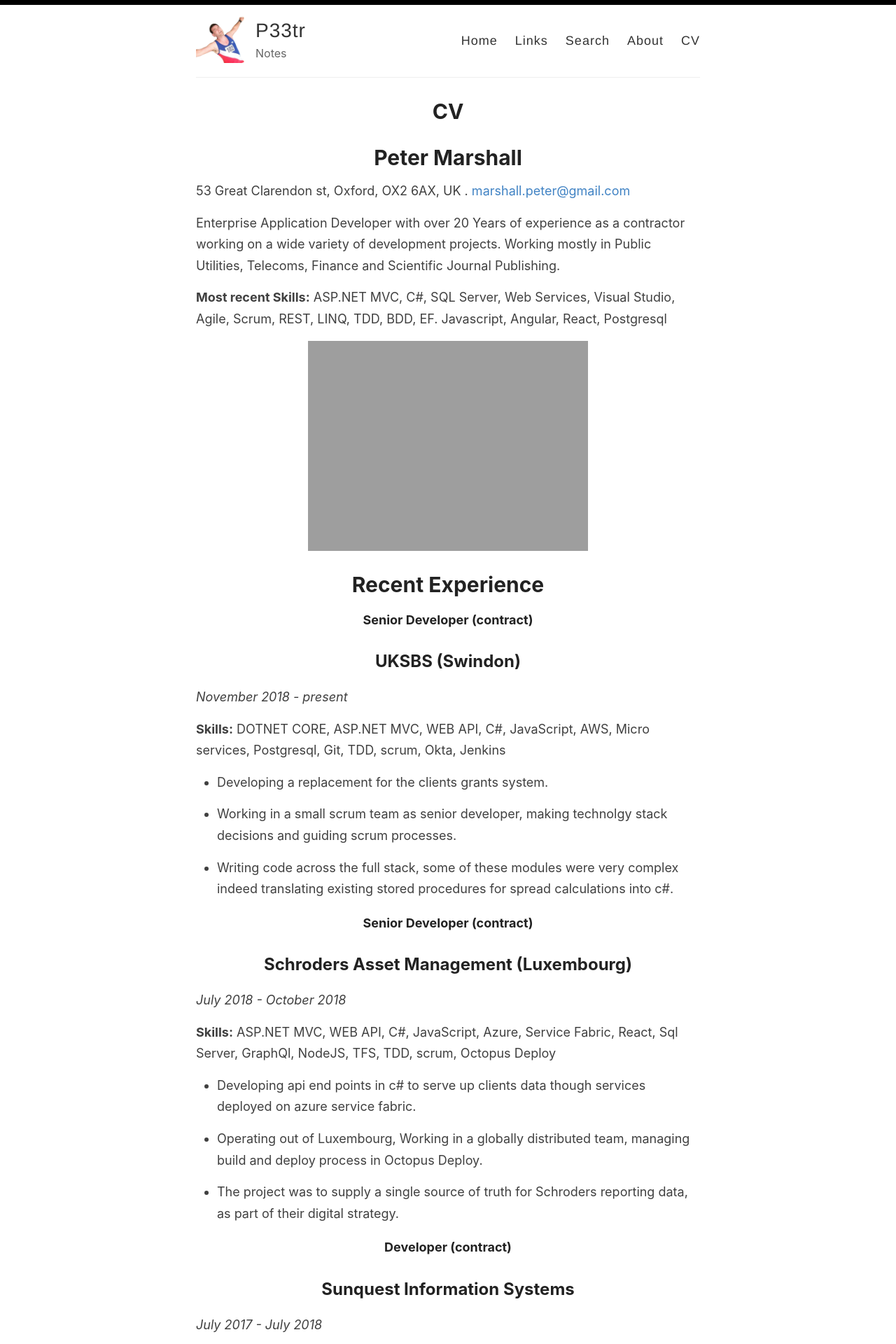
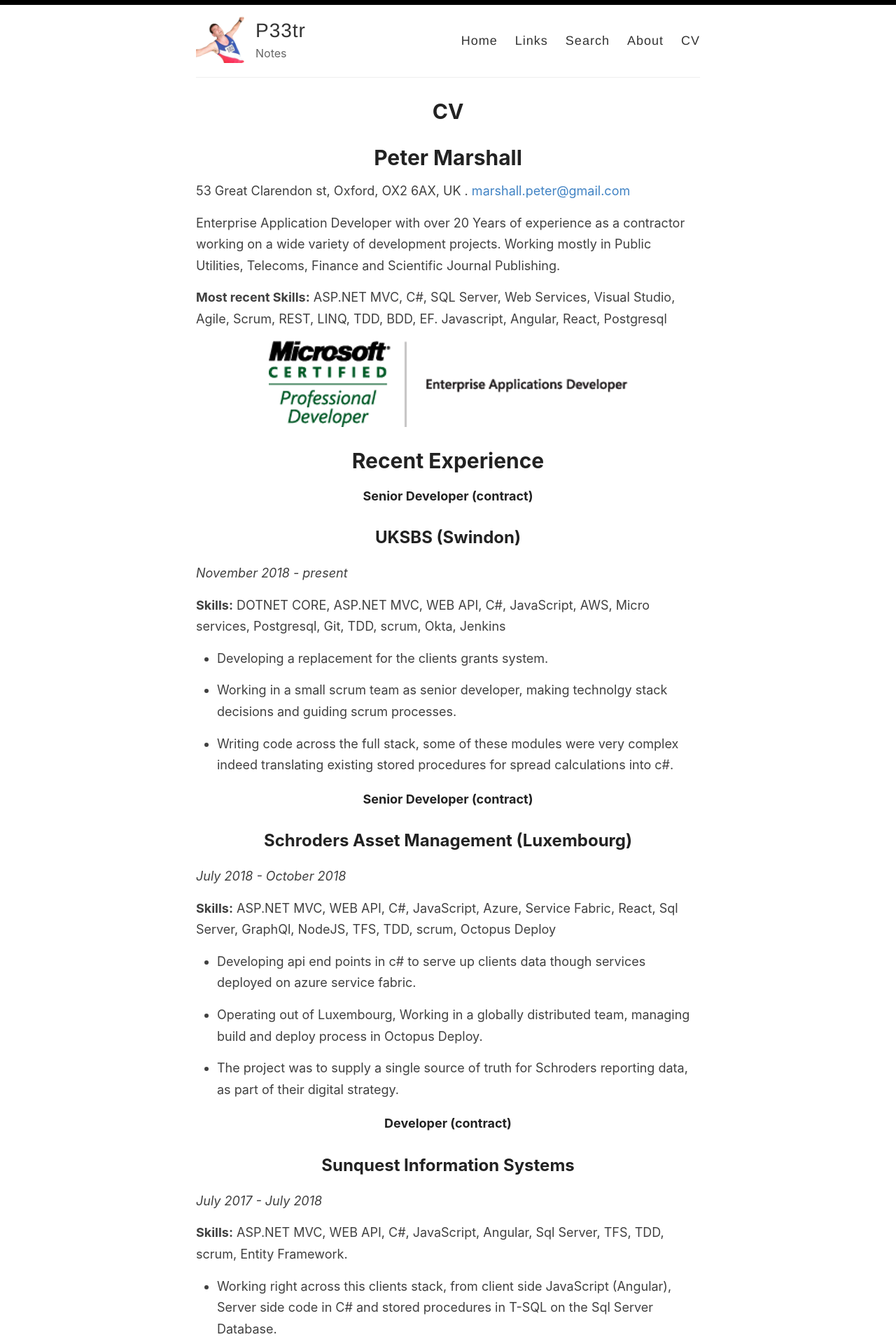
Before and after one commit to petermarshall/blog, a Jekyll site: the page built from _pages/cv.md, in a window 1280 px wide. Shown: the top 1920 px of the page at 70% size. Built offline with Jekyll 4.4.1, drawn with Linux system fonts in a browser that asks for light colours.

Commit message:
Update cv.md

```diff
--- a/_pages/cv.md
+++ b/_pages/cv.md
@@ -14,7 +14,7 @@
 **Most recent Skills:** ASP.NET MVC, C#, SQL Server, Web Services, Visual Studio, Agile, Scrum, REST, LINQ, TDD, BDD, EF. Javascript, Angular, React, Postgresql
 
 
-![alt text](https://petermarshall.github.io/blog/images/ms_professional_developer.png, "Microsoft Certified Professional Developer")
+![alt text](https://petermarshall.github.io/blog/images/ms_professional_developer.png "Microsoft Certified Professional Developer")
 
 
 # Recent Experience
```
